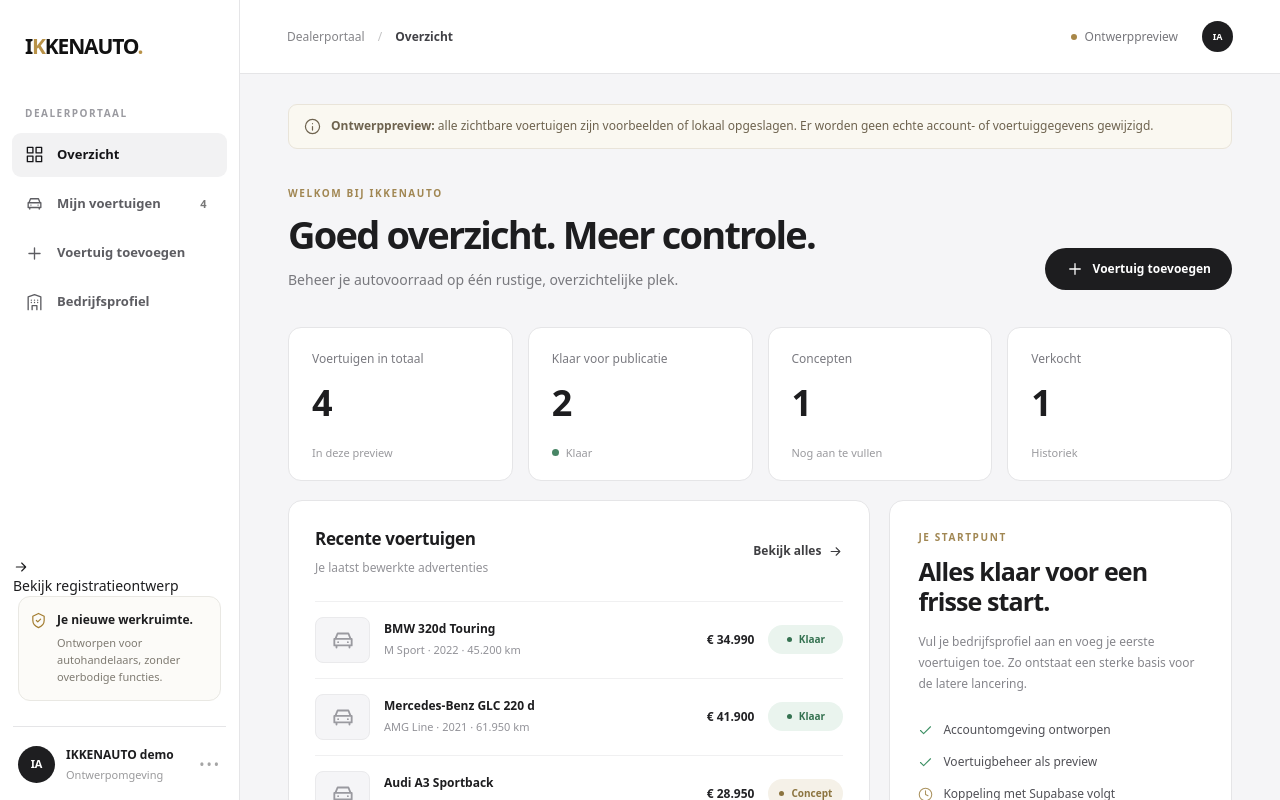
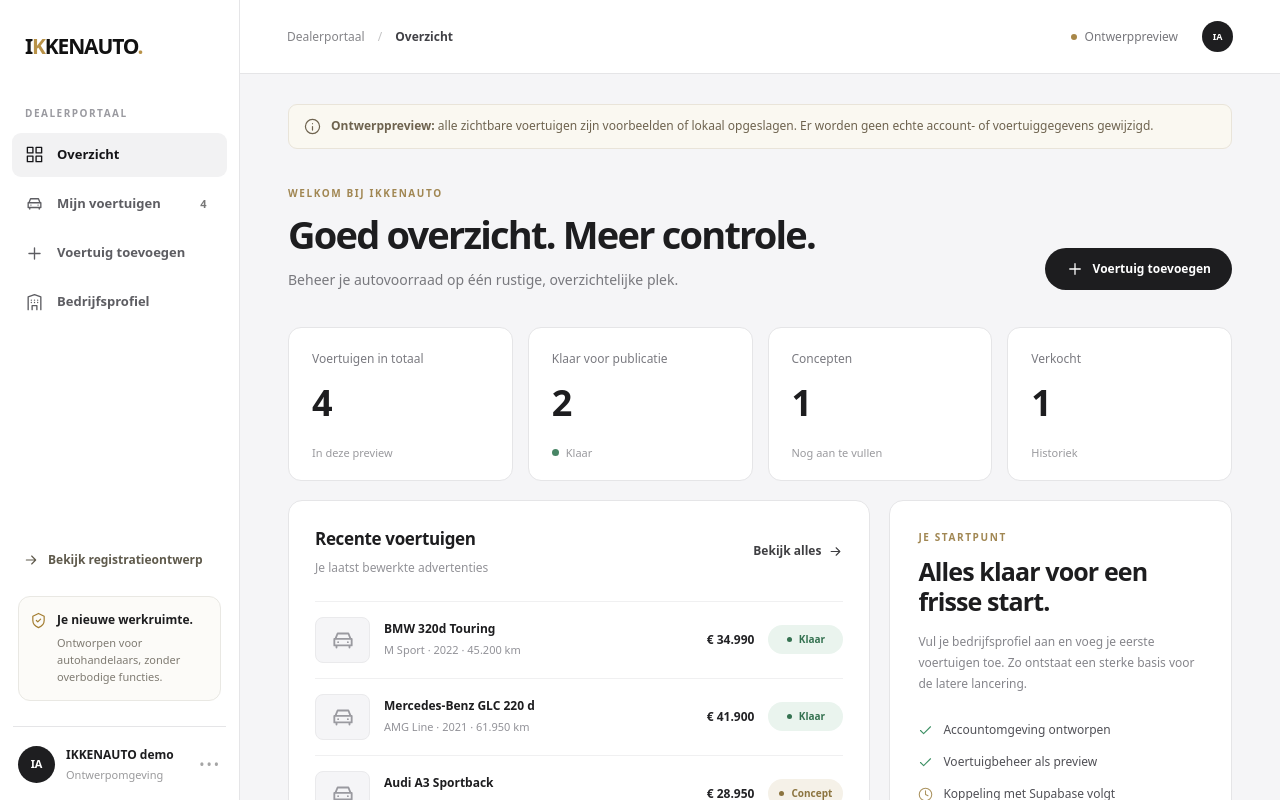
Before and after one commit to mohamedikken84-design/ikkenauto, a Next.js app: page /portal in a window 1280 px wide. Shown: the top 800 px of the page. Built offline with nearby package versions, Linux system fonts and the light colour scheme.

Commit message:
feat(v2): connect registration preview in app/globals.css

```diff
--- a/app/globals.css
+++ b/app/globals.css
@@ -30,6 +30,8 @@ button:disabled { cursor: not-allowed; }
 .side-nav svg { flex: 0 0 auto; }
 .nav-count { margin-left: auto; min-width: 21px; padding: 3px 6px; border-radius: 6px; color: #777; font-size: 11px; text-align: center; }
 .sidebar-bottom { margin-top: auto; padding: 16px 13px 17px; }
+.register-preview-link { display: inline-flex; align-items: center; gap: 9px; margin: 0 5px 19px; padding: 8px 5px; font-size: 12px; font-weight: 650; text-decoration: none; color: #5f5a4c; }
+.register-preview-link:hover { text-decoration: underline; color: #222; }
 .side-note { display: flex; align-items: flex-start; gap: 10px; margin: 0 5px 25px; border: 1px solid #e9e8e3; border-radius: 12px; padding: 14px 11px; background: #fcfbf8; }
 .side-note-icon { display: grid; color: #a37d31; place-items: center; margin-top: 1px; }
 .side-note strong { display: block; font-size: 12px; }
```
